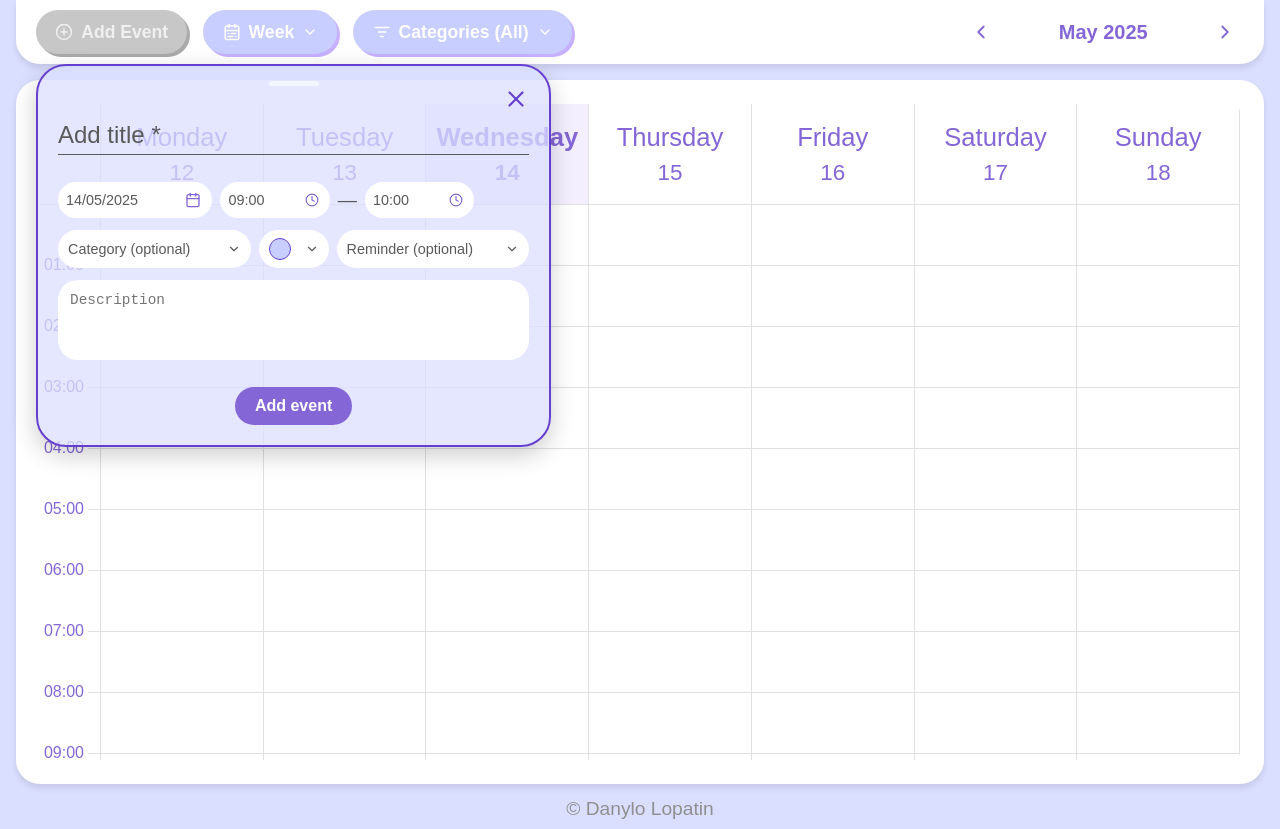
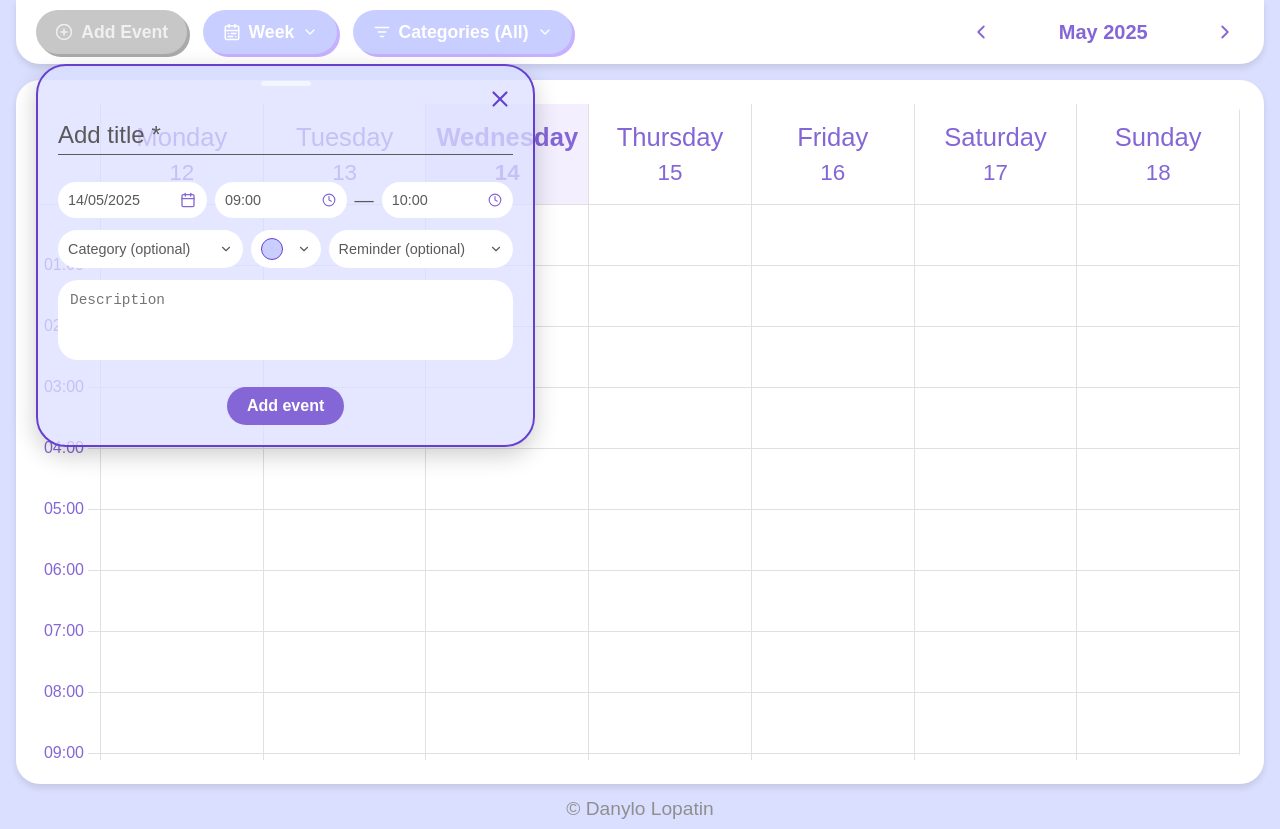
Before and after one commit to Danylo37/calendar-app, a React (Create React App) app: page / in a window 1280 px wide. Both pictures are taken after a click on the button "Add Event". Built offline with nearby package versions, Linux system fonts and the light colour scheme.

Commit message:
Small fixes in menu

```diff
--- a/src/styles/EventForm.css
+++ b/src/styles/EventForm.css
@@ -110,7 +110,7 @@
 .event-form-input {
     width: 100%;
     box-sizing: border-box;
-    padding: 10px 8px;
+    padding: 10px;
     border: none;
     border-radius: 20px;
     font-size: 0.9rem;
@@ -145,12 +145,11 @@
     align-items: center;
     flex: 3;
     gap: 6px;
-    min-width: 180px;
 }
 
 .time-input-container {
     position: relative;
-    flex: 0.4;
+    flex: 0.5;
     display: flex;
     align-items: center;
 }
@@ -177,7 +176,6 @@
 
 .time-input {
     width: 100%;
-    padding-right: 20px;
     text-align: left;
 }
 
```
